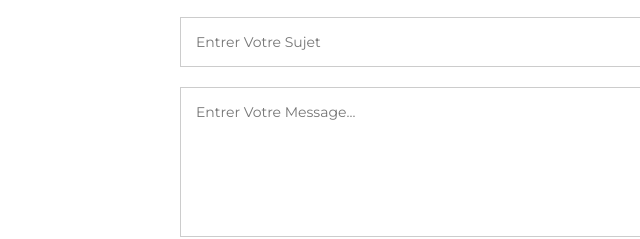
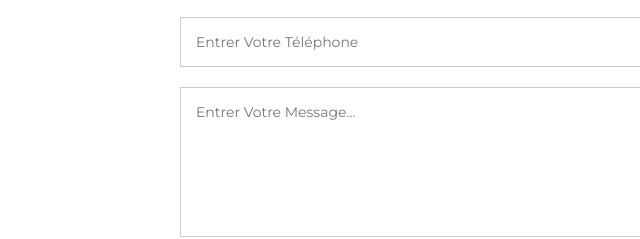
Before and after one commit to lprencipe/planeteanimationsite, a plain HTML site: page contact presta/bateaupirate.html in a window 1280 px wide. Shown: the part 487-726 px from the top of the page, 85-725 px from the left. Drawn offline with Linux system fonts and the light colour scheme; a script that the page names is missing; files whose address does not match are found by name.

Commit message:
Update bateaupirate.html

```diff
--- a/contact presta/bateaupirate.html
+++ b/contact presta/bateaupirate.html
@@ -75,7 +75,7 @@
                         <input type="hidden" name="_subject" value="Bâteau Pirate">
                         <input type="text" placeholder="Entrer votre prénom" name="name" required />
                         <input type="email" placeholder="Entrer votre adresse mail" name="email" required />
-                        <input type="tel" placeholder="Entrer votre sujet" name="phone" required />
+                        <input type="tel" placeholder="Entrer votre téléphone" name="phone" required />
                         <textarea  name="message" placeholder="Entrer votre message..." required></textarea>
                         <input type="hidden" name="_next" value="https://lprencipe.github.io/planeteanimationsite/messageenvoye.html">
                         <input type="submit" value="Envoyer" />
```
